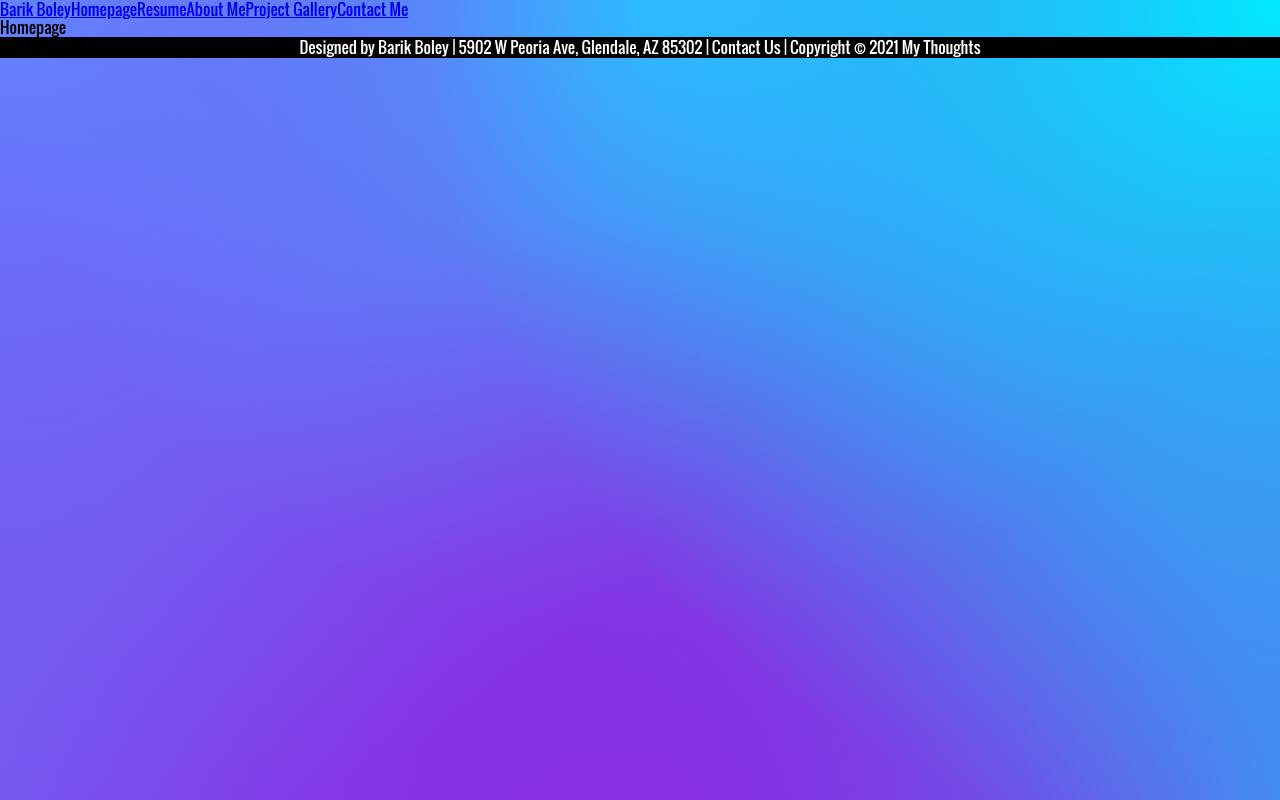
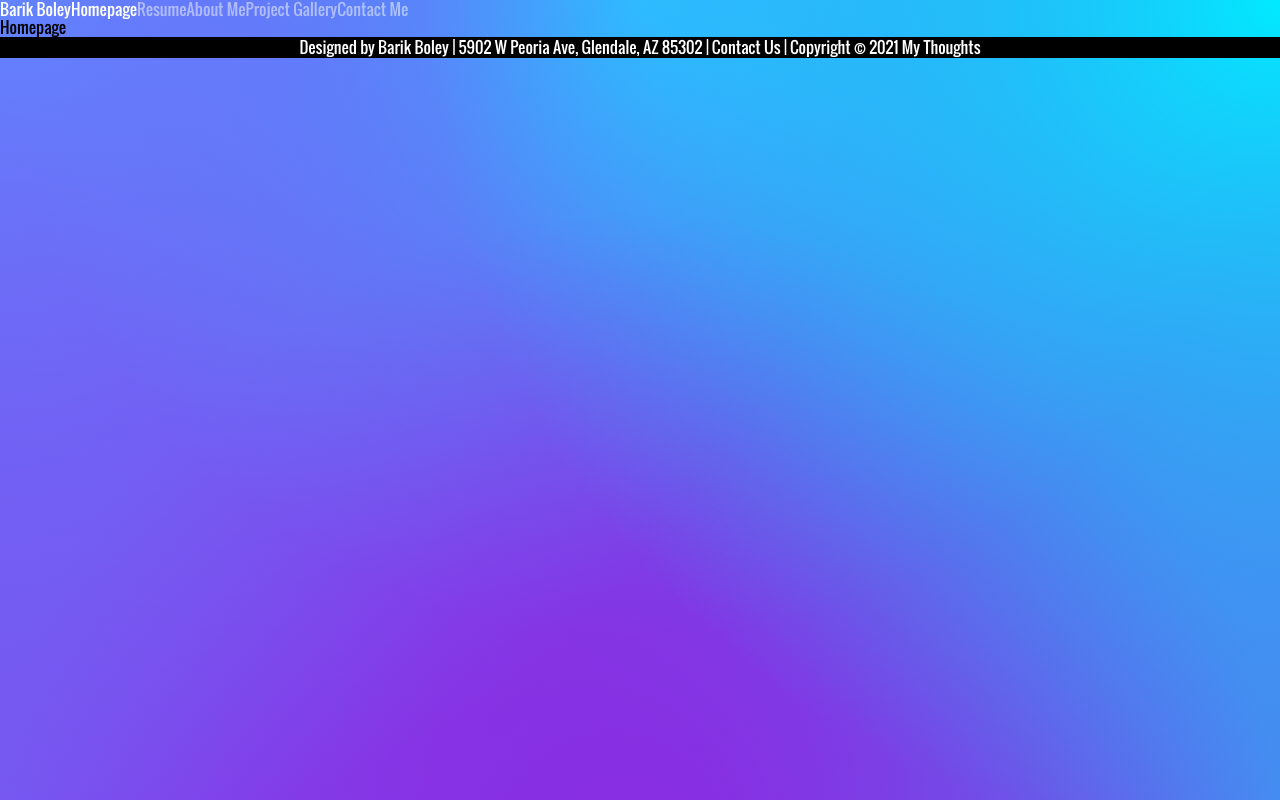
Before and after one commit to Barik-D-Boley/Updated-Portfolio-Project, a React (Create React App) app in the folder portfolio/: page / in a window 1280 px wide. Built offline with nearby package versions, Linux system fonts and the light colour scheme.

Commit message:
Worked on the Navabar

```diff
--- a/portfolio/src/Components/navbar.jsx
+++ b/portfolio/src/Components/navbar.jsx
@@ -3,13 +3,13 @@ import { Link } from 'react-router-dom';
 
 function navbar() {
     return (
-        <nav>
-            <Link to='/'>Barik Boley</Link>
-            <Link to='/'>Homepage</Link>
-            <Link to='/resume'>Resume</Link>
-            <Link to='/aboutMe'>About Me</Link>
-            <Link to='/gallery'>Project Gallery</Link>
-            <Link to='/contact'>Contact Me</Link>
+        <nav id='navbar'>
+            <Link to='/' className='navActive'>Barik Boley</Link>
+            <Link to='/' className='navActive'>Homepage</Link>
+            <Link to='/resume' className='navInactive'>Resume</Link>
+            <Link to='/aboutMe' className='navInactive'>About Me</Link>
+            <Link to='/gallery' className='navInactive'>Project Gallery</Link>
+            <Link to='/contact' className='navInactive'>Contact Me</Link>
         </nav>
     )
 }
--- a/portfolio/src/Styling/_colors.scss
+++ b/portfolio/src/Styling/_colors.scss
@@ -1,3 +1,9 @@
+/* Navbar */
+$navbar-active: #ffffff;
+$navbar-inactive: #ffffff7f;
+$navbar-hover: #bfbfbf;
+
+
 /* Body */
 $title: #000000;
 $subtitle: #ff5349;
--- a/portfolio/src/Styling/components/_navbar.scss
+++ b/portfolio/src/Styling/components/_navbar.scss
@@ -0,0 +1,11 @@
+.navActive {
+    color: $navbar-active;
+    text-decoration: none;
+}
+.navInactive {
+    color: $navbar-inactive;
+    text-decoration: none;
+    &:hover {
+        color: $navbar-hover;
+    }
+}
--- a/portfolio/src/Styling/main.css
+++ b/portfolio/src/Styling/main.css
@@ -339,6 +339,7 @@ template {
   display: none;
 }
 
+/* Navbar */
 /* Body */
 /* Footer */
 /* Oswald */
@@ -383,4 +384,17 @@ body {
   -moz-user-select: none;
   -ms-user-select: none;
   user-select: none;
+}
+
+.navActive {
+  color: #ffffff;
+  text-decoration: none;
+}
+
+.navInactive {
+  color: #ffffff7f;
+  text-decoration: none;
+}
+.navInactive:hover {
+  color: #bfbfbf;
 }/*# sourceMappingURL=main.css.map */
```
Also changed, not shown: 1 other file (tests, documents, lock files or other folders).
